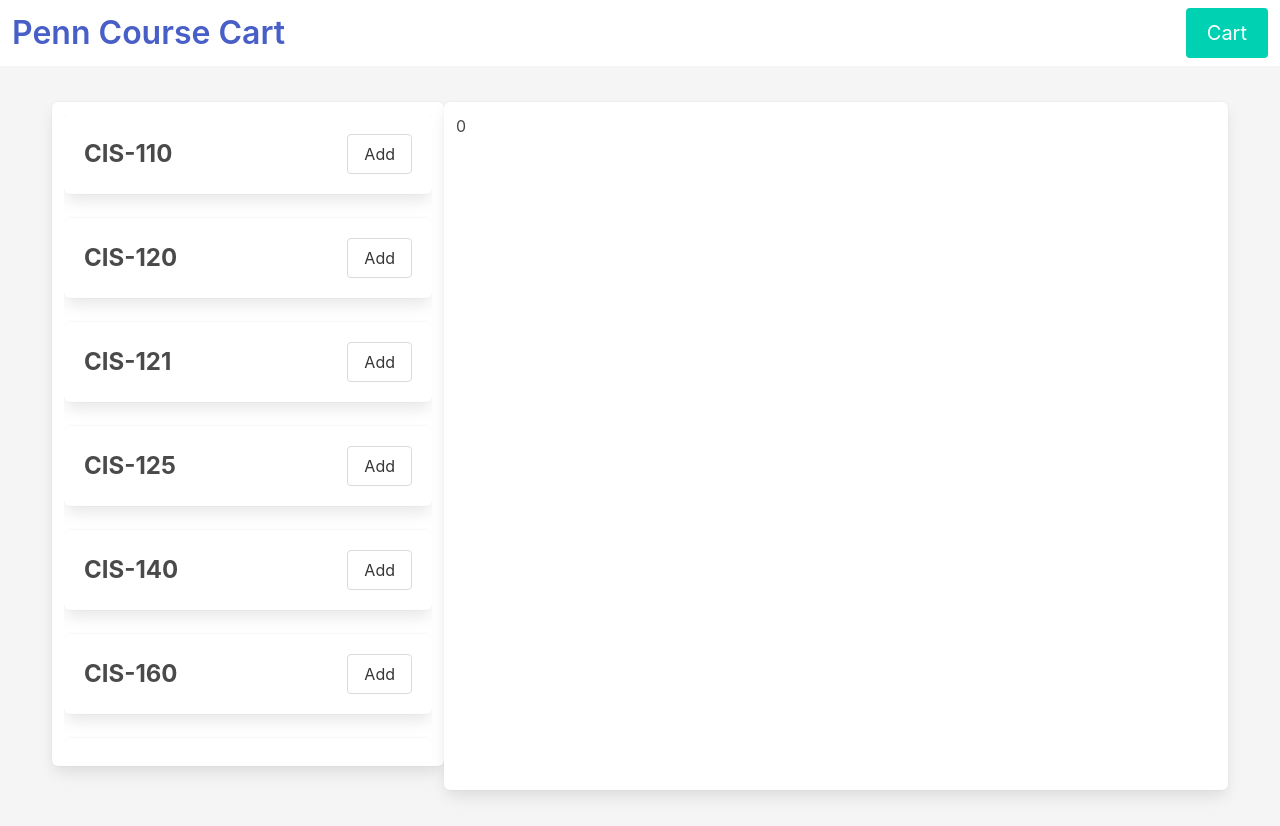
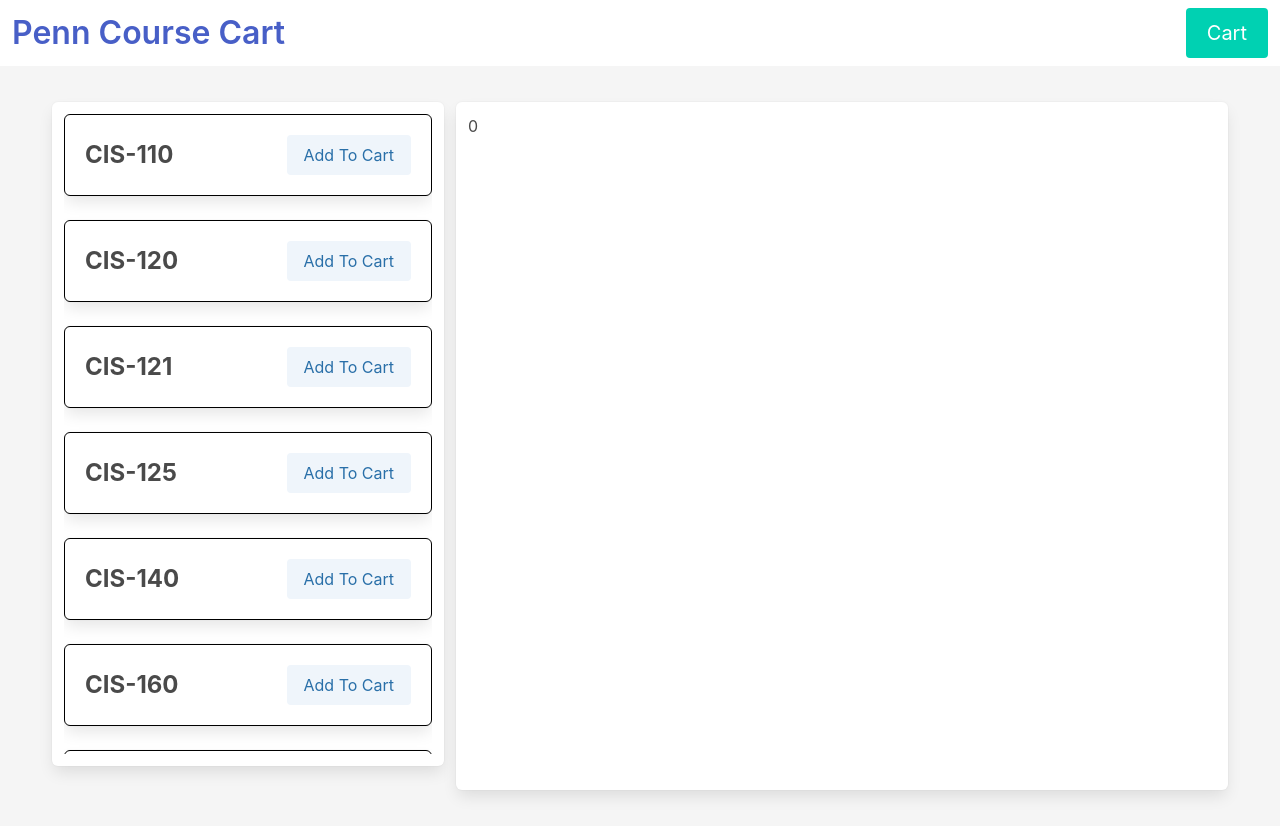
Before and after one commit to JaGure/Penn-Labs-Frontend-Challenge-Spring-21, a React (Create React App) app: page / in a window 1280 px wide. Built offline with nearby package versions, Linux system fonts and the light colour scheme.

Commit message:
Just some style changes

```diff
--- a/src/App.js
+++ b/src/App.js
@@ -30,7 +30,7 @@
               <div className="column is-one-third box">
                 <Courses setCurrentCourseInfo={setCurrentCourseInfo} />
               </div>
-              <div className="column box">
+              <div className="column box ml-3">
                 <CourseDescription currentCourseInfo={currentCourseInfo} />
               </div>
             </div>
--- a/src/components/Course.js
+++ b/src/components/Course.js
@@ -8,8 +8,9 @@
 
     &:hover {
         box-shadow: 0 4px 8px 0 rgba(0, 0, 0, 0.2), 0 6px 20px 0 rgba(0, 0, 0, 0.19);
-        cursor: pointer;
     }
+
+    border: 1px solid black;
 `
 
 const Course = props => {
@@ -17,7 +18,9 @@
   const [courseInfo, setCourseInfo] = useState({})
   const [hasCourseBeenClicked, setHasCourseBeenClicked] = useState(false)
   const [isInCart, setIsInCart] = useState(false)
-  const [wrapperClassName, setWrapperClassName] = useState('level box') // for dynamically updating the background color
+  const [wrapperClassName, setWrapperClassName] = useState(
+    'level box is-clickable'
+  ) // for dynamically updating the background color
 
   // the first time a user clicks on this course, find and store the course info, then pass that on to the description box
   // otherwise, just pass on the already stored info
@@ -35,10 +38,12 @@
   }
 
   // adds the course to the cart and changes some state to update the rendering
-  const addCourseToCart = () => {
+  const addCourseToCart = e => {
     // once the course has been added to the cart, updates aspects of state that will change how it renders
     setWrapperClassName(wrapperClassName + ' has-background-light')
     setIsInCart(true)
+
+    e.stopPropagation()
   }
 
   // coures name on the left, add to cart button on the right
@@ -50,17 +55,21 @@
             <p className="is-size-4 has-text-weight-bold">{courseName}</p>
           </div>
         </div>
-        {isInCart ? ( // don't display the add button if the course is in the cart
-          <></>
-        ) : (
-          <div className="level-right">
-            <div className="level-item">
-              <div className="button" onClick={addCourseToCart}>
-                Add
-              </div>
-            </div>
+
+        <div className="level-right">
+          <div className="level-item">
+            {isInCart ? ( // don't display the add button if the course is in the cart
+              <></>
+            ) : (
+              <a
+                className="button is-info is-light"
+                onClick={e => addCourseToCart(e)}
+              >
+                Add To Cart
+              </a>
+            )}
           </div>
-        )}
+        </div>
       </CourseWrapper>
     </>
   )
```
